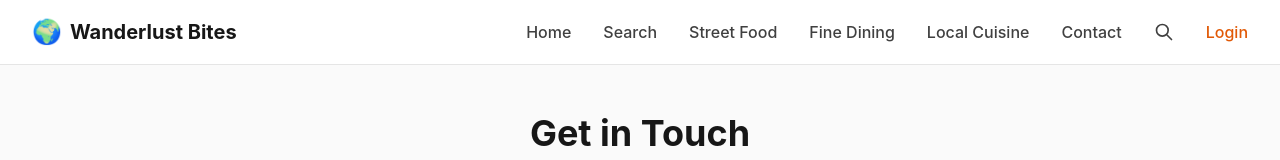
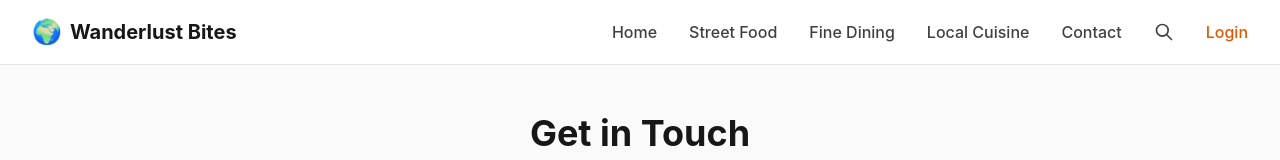
Before and after one commit to cosmic-community/wanderlust-bites, a Next.js app: page /contact in a window 1280 px wide. Shown: the top 160 px of the page. Built offline with nearby package versions, Linux system fonts and the light colour scheme; no server answers.

Commit message:
edit components/Header.tsx

```diff
--- a/components/Header.tsx
+++ b/components/Header.tsx
@@ -55,12 +55,6 @@ export default function Header() {
               className="text-neutral-700 hover:text-primary-600 font-medium transition-colors"
             >
               Home
-            </Link>
-            <Link
-              href="/search"
-              className="text-neutral-700 hover:text-primary-600 font-medium transition-colors"
-            >
-              Search
             </Link>
             <Link
               href="/categories/street-food"
```
